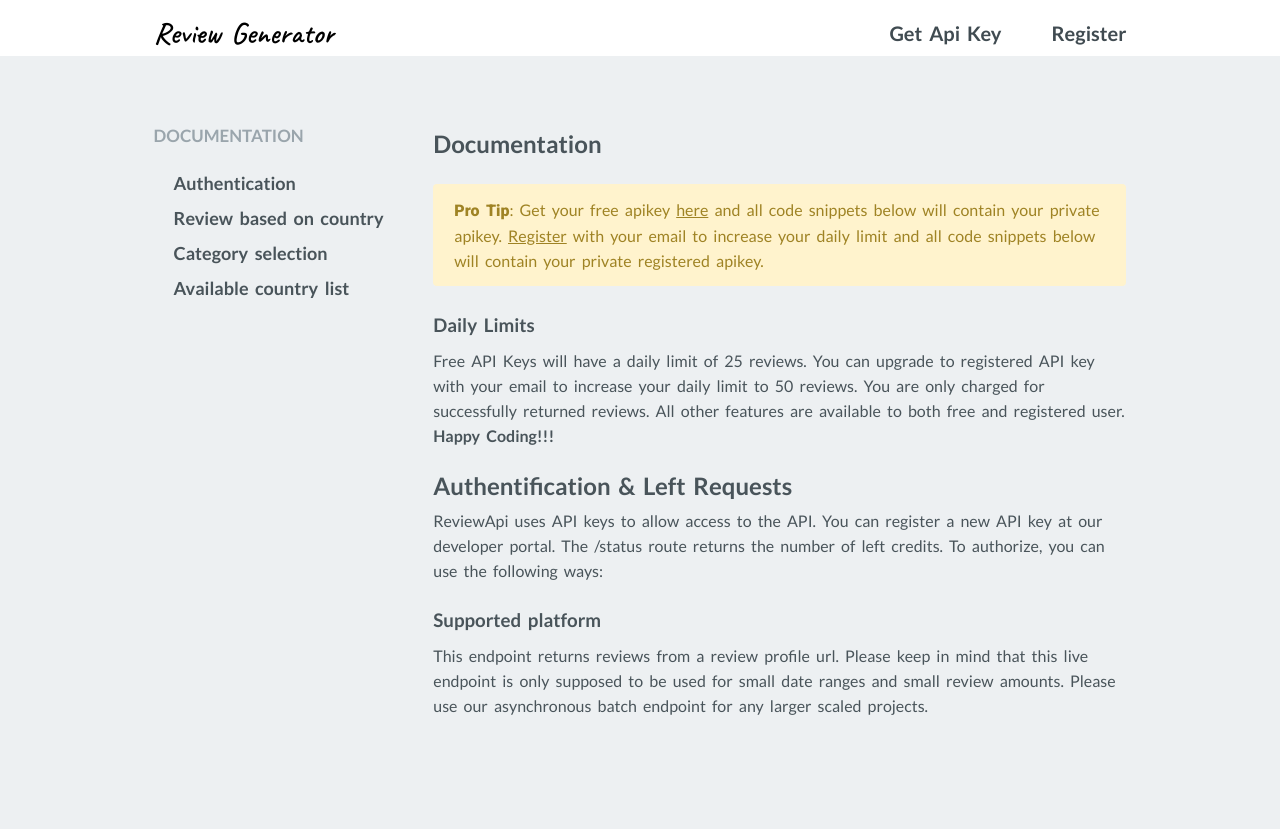
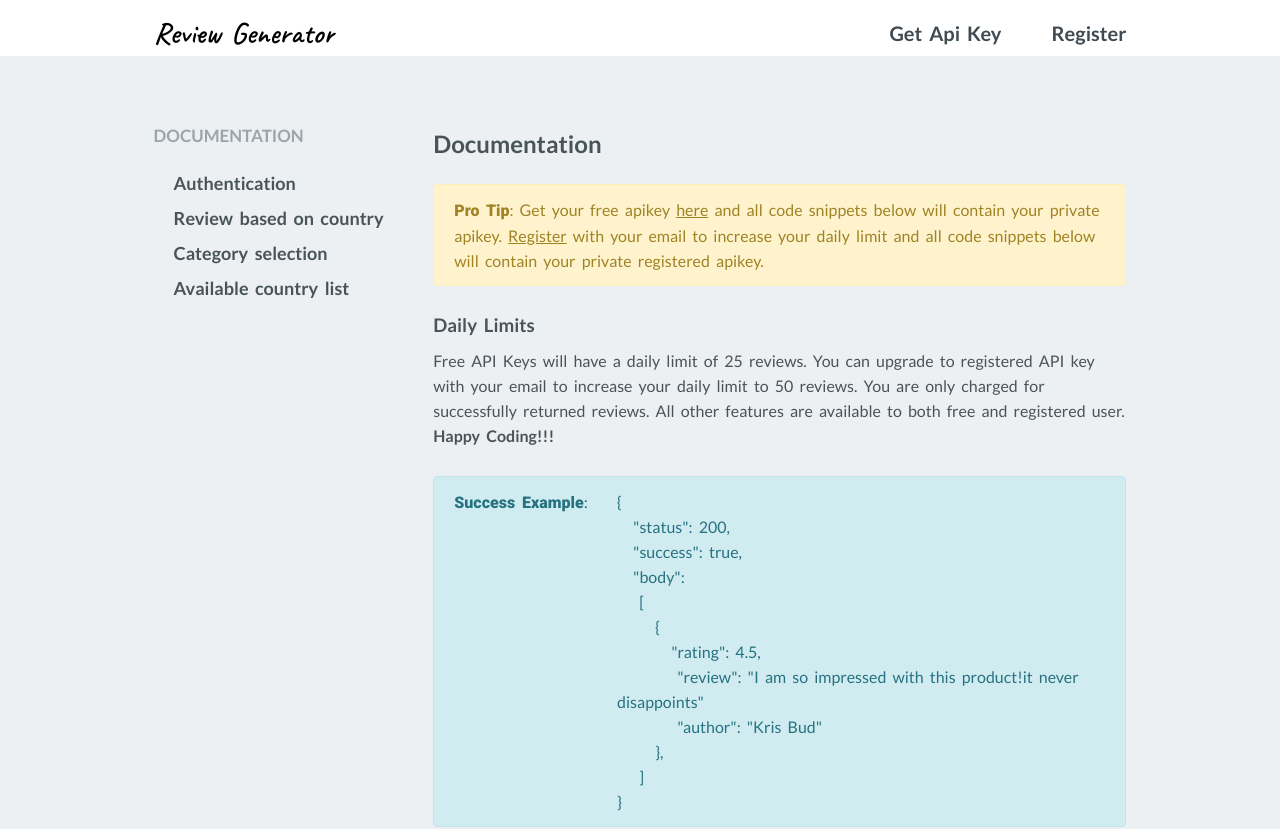
Before and after one commit to Ameen-Here/Review-Generator-API, a React (Create React App) app in the folder Frontend/review-generator/: page / in a window 1280 px wide. Shown: the top 829 px of the page. Before the commit the page ends 800 px from the top, so only its background shows below. Built offline with nearby package versions, Linux system fonts and the light colour scheme.

Commit message:
Added success example

```diff
--- a/Frontend/review-generator/src/components/MainContent.js
+++ b/Frontend/review-generator/src/components/MainContent.js
@@ -20,12 +20,32 @@ const MainContent = () => {
         <br />
         <b className={classes.lightBold}>Happy Coding!!!</b>
       </p>
-      <h2>Authentification & Left Requests</h2>
-      <p>
-        ReviewApi uses API keys to allow access to the API. You can register a
-        new API key at our developer portal. The /status route returns the
-        number of left credits. To authorize, you can use the following ways:
-      </p>
+      <div role="alert" className={`${classes.alert} ${classes.alertInfo}`}>
+        <div className={classes.codeExample}>
+          <div>
+            <b className={classes.bold}>Success Example</b>:
+          </div>
+
+          <div>
+            &#123; <br />
+            &emsp;"status": 200,
+            <br /> &emsp;"success": true,
+            <br /> &emsp;"body":
+            <br />
+            &emsp; [ <br />
+            &emsp; &emsp;&#123;
+            <br /> &emsp; &emsp;&emsp;"rating": 4.5,
+            <br /> &emsp; &emsp;&emsp; "review": "I am so impressed with this
+            product!it never disappoints"
+            <br /> &emsp; &emsp;&emsp; "author": "Kris Bud"
+            <br />
+            &emsp;&emsp; &#125;,
+            <br />
+            &emsp; ] <br />
+            &#125;
+          </div>
+        </div>
+      </div>
       <h3>Supported platform</h3>
       <p>
         This endpoint returns reviews from a review profile url. Please keep in
--- a/Frontend/review-generator/src/components/MainContent.module.css
+++ b/Frontend/review-generator/src/components/MainContent.module.css
@@ -22,18 +22,18 @@
   font-weight: 600;
 }
 
-.alertWarning {
-  color: #9f8324;
-  background-color: #fff3cd;
-  border-color: #ffeeba;
-}
-
 .alert {
   position: relative;
   padding: 0.75rem 1.25rem;
   margin: 4% 0;
   border: 1px solid transparent;
   border-radius: 0.25rem;
+}
+
+.alertWarning {
+  color: #9f8324;
+  background-color: #fff3cd;
+  border-color: #ffeeba;
 }
 
 .alertWarning a {
@@ -44,3 +44,14 @@
 .alertWarning a:hover {
   color: #607cdb !important;
 }
+
+.alertInfo {
+  color: #267280;
+  background-color: #d1ecf1;
+  border-color: #bee5eb;
+}
+
+.codeExample {
+  display: grid;
+  grid-template-columns: 1fr 3fr;
+}
```
